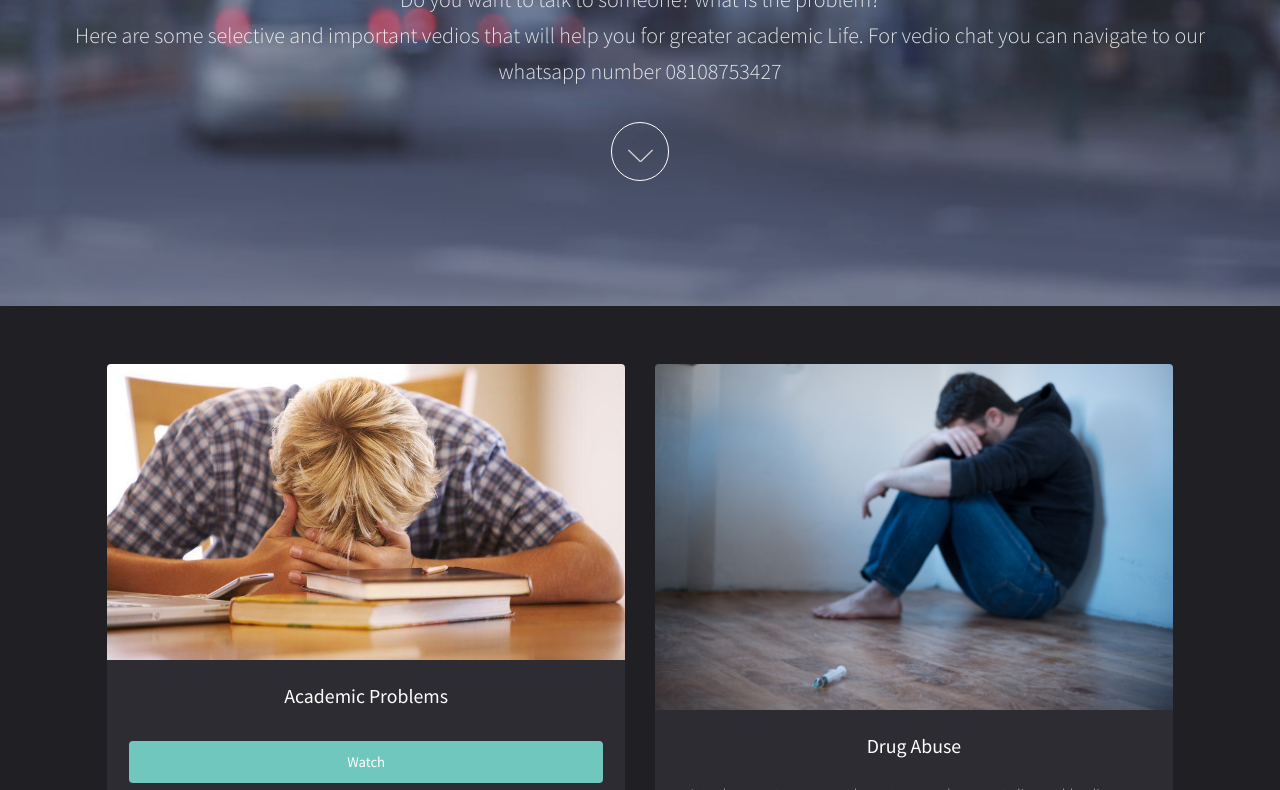
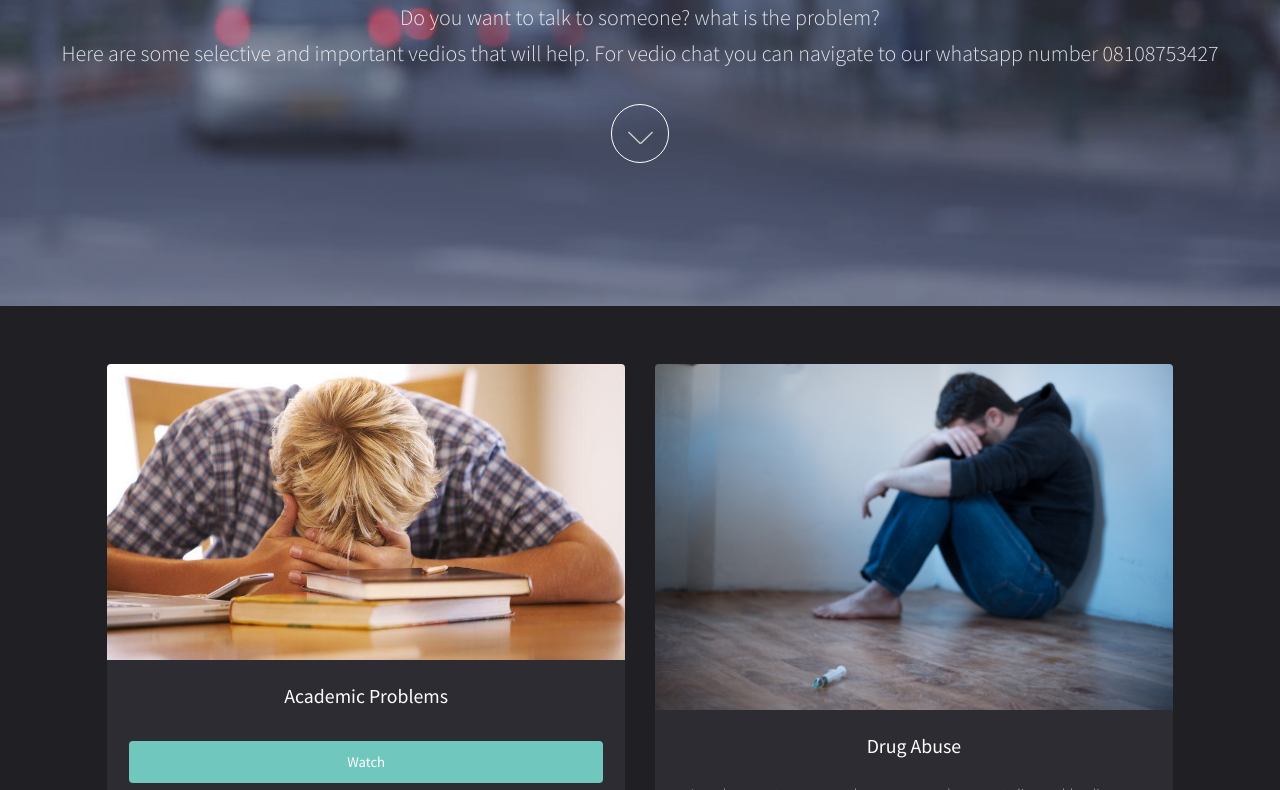
Before and after one commit to khalid-08/Careerg.org, a plain HTML site: page index.html in a window 1280 px wide. Shown: the part 296-1086 px from the top of the page. Drawn offline with Linux system fonts and the light colour scheme.

Commit message:
Update index.html

```diff
--- a/index.html
+++ b/index.html
@@ -24,7 +24,7 @@
 							<h1>Career Guadance </h1>
 							<p>Do you want to talk to someone? what is the problem?<br />
 
-							</a>Here are some selective and important vedios that will help you for greater academic Life.
+							</a>Here are some selective and important vedios that will help.
 							For vedio chat you can navigate to our whatsapp number 08108753427  </p>
 
 						</header>
```
